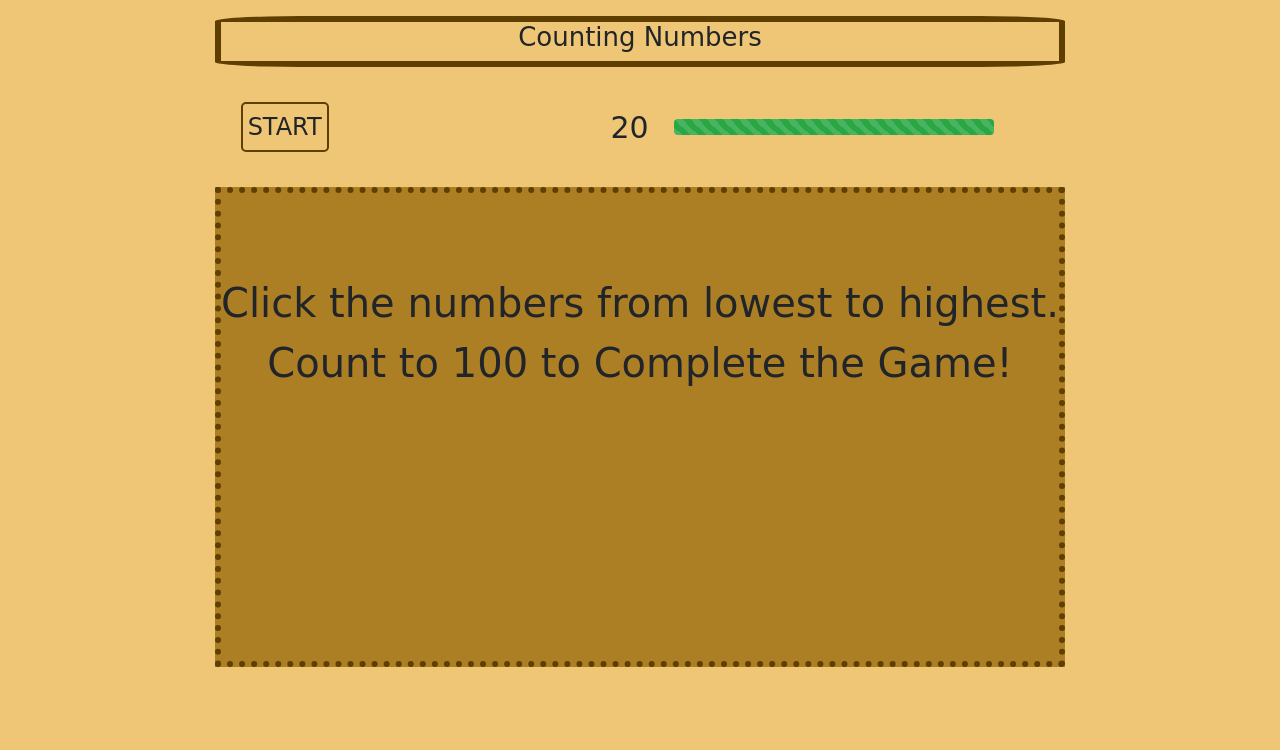
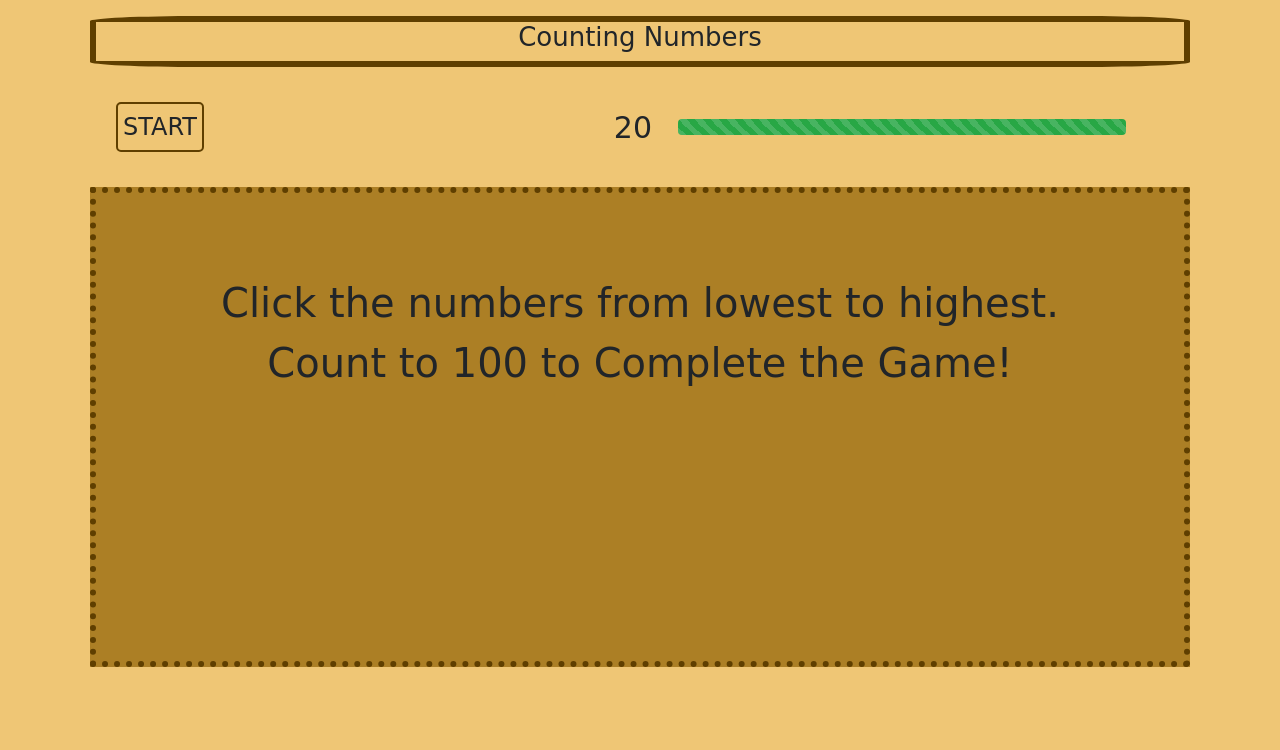
Before and after one commit to chrisshepard/CountingGame, a plain HTML site: page index.html in a window 1280 px wide. Drawn offline with nearby package versions, Linux system fonts and the light colour scheme; a web font is replaced by a local one.

Commit message:
Update CSS/style.css

```diff
--- a/CSS/style.css
+++ b/CSS/style.css
@@ -58,7 +58,7 @@ header {
 .timeBar {
     display: flex;
     justify-content:flex-end;
-    width:50vw;
+    width:70vw;
     margin-right:5vw;
     align-items: center;
 }
@@ -107,7 +107,7 @@ footer {
 
 .progress {
    margin-left:2vw;
-   width: 25vw;
+   width: 35vw;
 }
 
 h1 {
```
